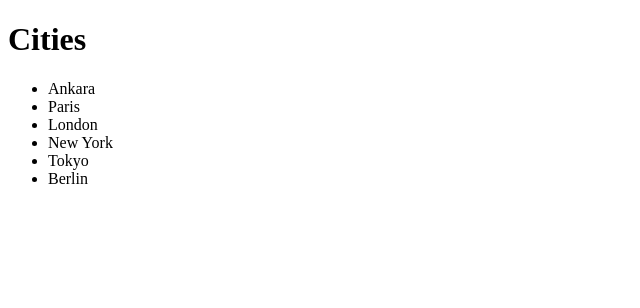
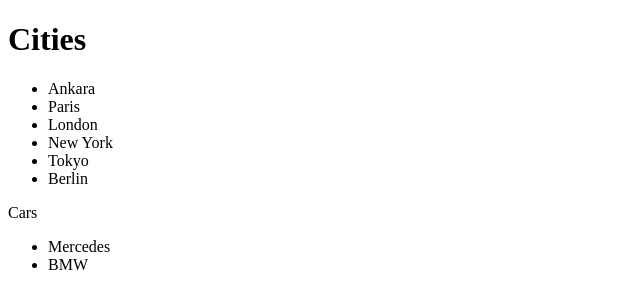
Before and after one commit to FilizKayaUsa/myFirstRepo, a plain HTML site: page index.html in a window 1280 px wide. Shown: the whole page, without its empty margins (0-640 px from the left). Drawn offline with Linux system fonts and the light colour scheme.

Commit message:
this is coming from filiz branch

```diff
--- a/index.html
+++ b/index.html
@@ -15,5 +15,13 @@
         <li>Tokyo</li>
         <li>Berlin</li>
      </ul>
+
+     <h>Cars</h>
+     <ul>
+        <li>Mercedes</li>
+        <li>BMW</li>
+     </ul>
+
+
 </body>
 </html>
```
